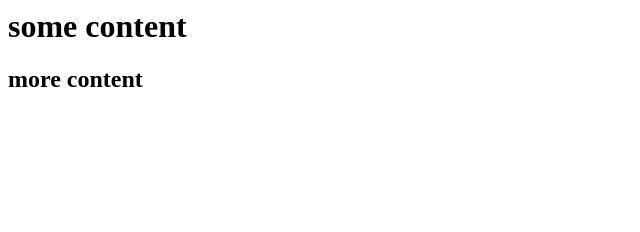
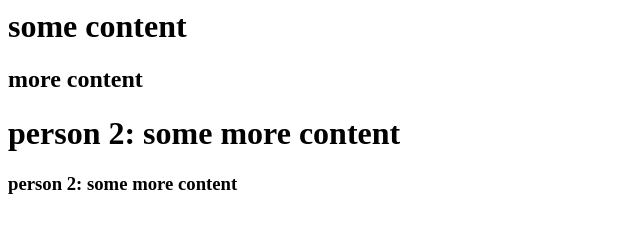
Before and after one commit to lydiawelscher/my-collaborative-project, a plain HTML site: page index.html in a window 1280 px wide. Shown: the whole page, without its empty margins (0-640 px from the left). Drawn offline with Linux system fonts and the light colour scheme.

Commit message:
added more content

```diff
--- a/index.html
+++ b/index.html
@@ -5,5 +5,8 @@
     <body>
         <h1>some content</h1>
         <h2>more content</h2>
+
+        <h1>person 2: some more content </h1>
+        <h3>person 2: some more content </h3>
     </body>
 </html>
```
Also changed, not shown: 1 other file.
